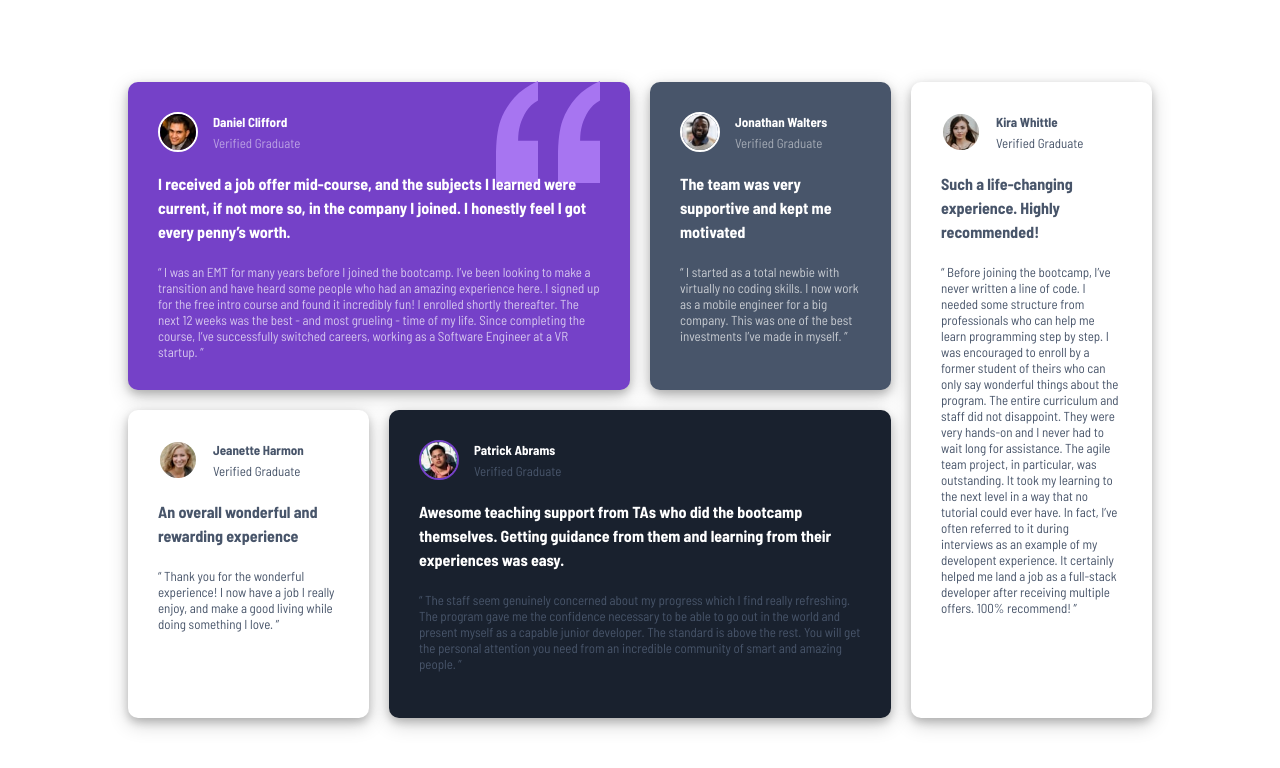
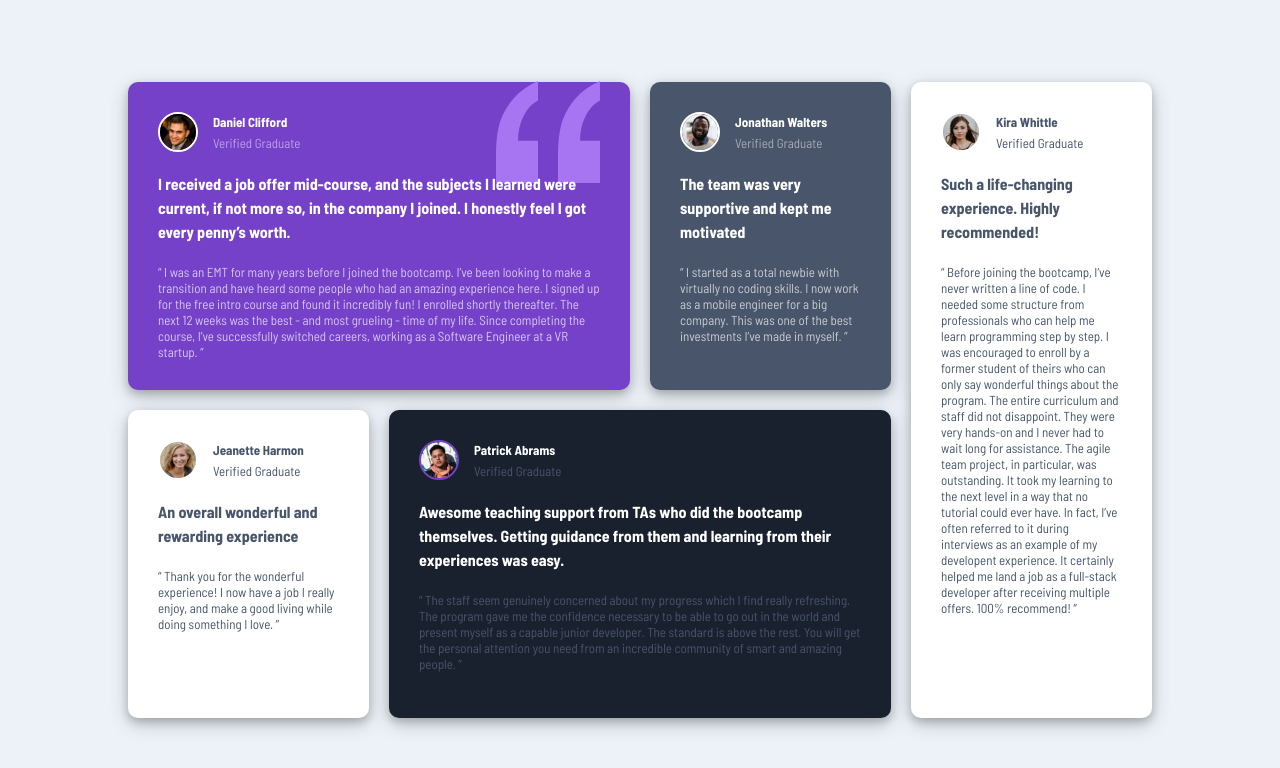
Before and after one commit to 3laagaber/Testimonials-grid-section, a plain HTML site: page index.html in a window 1280 px wide. Drawn offline with Linux system fonts and the light colour scheme.

Commit message:
Update style.css

```diff
--- a/style.css
+++ b/style.css
@@ -22,7 +22,7 @@ p{
 }
 .content{
     height: 100vh;
-     background-color: var(--Light-gray)/50%;
+     background-color: var(--Light-grayish-blue);
     display: flex;
     justify-content: center;
     align-items: center;
```
